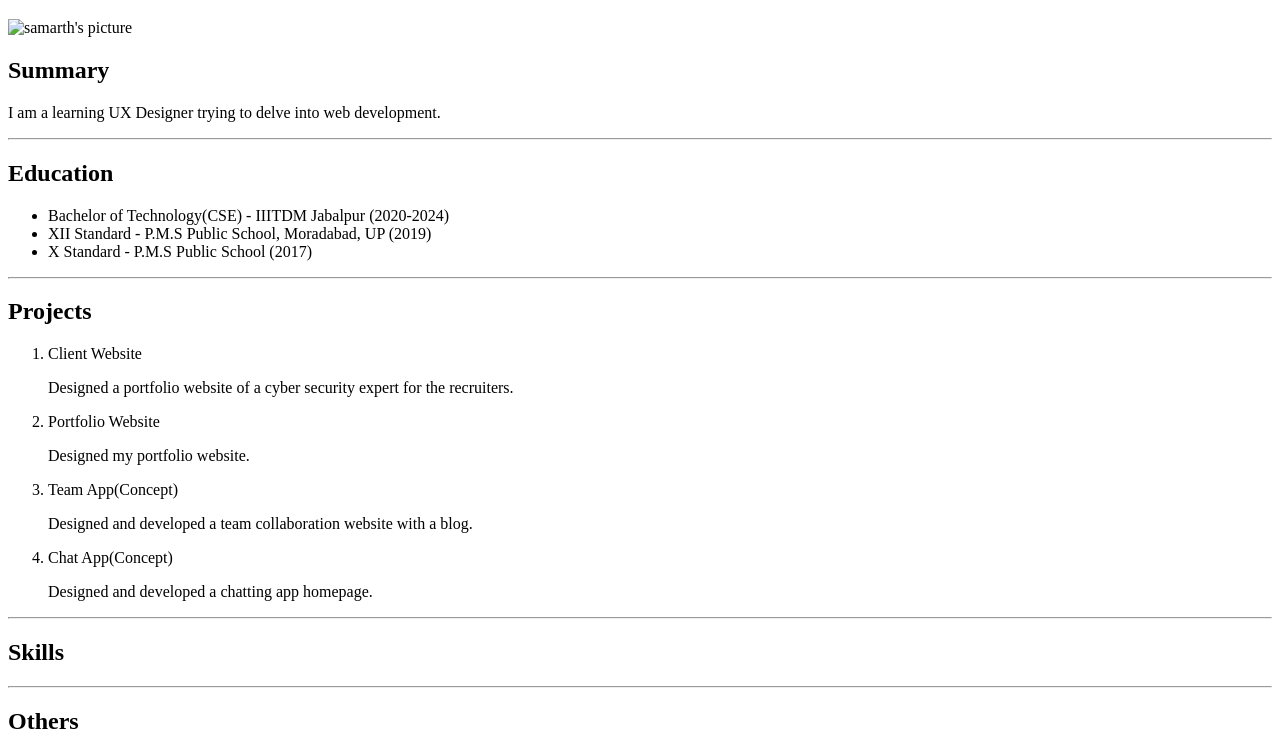
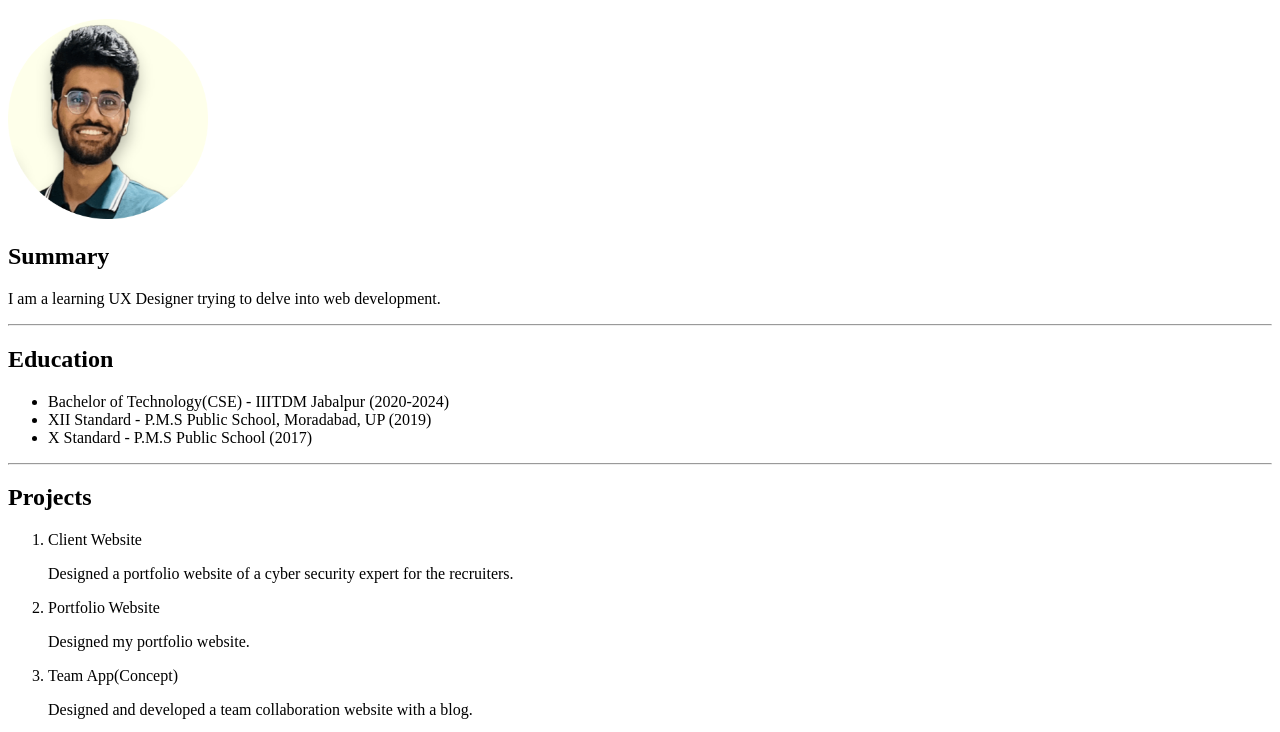
Before and after one commit to sam100799z/html-portfolio, a plain HTML site: page index.html in a window 1280 px wide. Shown: the part 61-793 px from the top of the page. Drawn offline with Linux system fonts and the light colour scheme.

Commit message:
Update index.html
Didn't upload the files folders whose address(path) was written in the index file but simply uploaded all the files.

```diff
--- a/index.html
+++ b/index.html
@@ -9,7 +9,7 @@
     </head>
     <body>
         <h1>Samarth Yadav</h1>
-        <img src="./assets/images/profile-pic.png" alt="samarth's picture" height="200">
+        <img src="profile-pic.png" alt="samarth's picture" height="200">
         <h2>Summary</h2>
         <p>I am a learning UX Designer trying to delve into web development.</p>
         <hr/>
```
